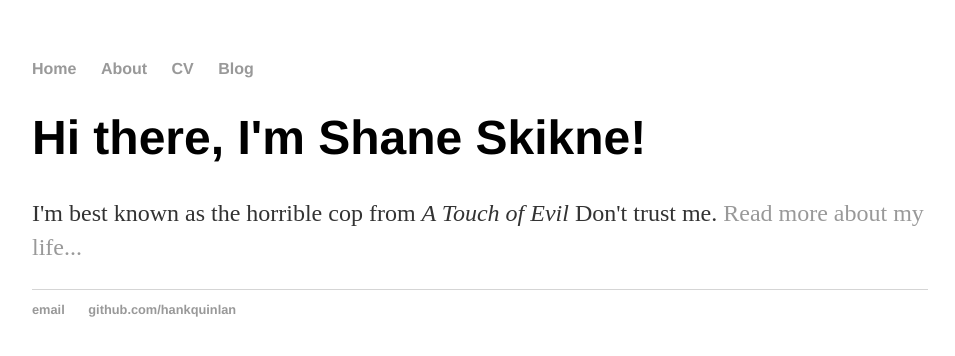
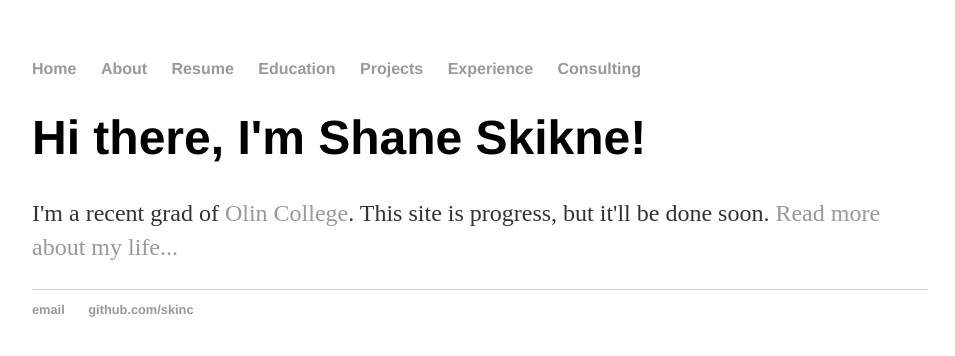
Before and after one commit to Skinc/other, a Jekyll site: the page built from index.html, in a window 1280 px wide. Shown: the top 356 px of the page, without its empty margins (160-1115 px from the left). Built offline with Jekyll 4.4.1, drawn with Linux system fonts in a browser that asks for light colours.

Commit message:
Basic Adds to site

```diff
--- a/_layouts/default.html
+++ b/_layouts/default.html
@@ -10,8 +10,12 @@
 	    		<ul>
 	        		<li><a href="/">Home</a></li>
 		        	<li><a href="/about">About</a></li>
-	        		<li><a href="/cv">CV</a></li>
-	        		<li><a href="/blog">Blog</a></li>
+	        		<li><a href="/cv">Resume</a></li>
+	        		<li><a href="/education">Education</a></li>
+	        		<li><a href="/projects">Projects</a></li>
+	        		<li><a href="/experience">Experience</a></li>
+	        		<li><a href="/Consulting">Consulting</a></li>
+
 	    		</ul>
 			</nav>
 			<div class="container">
@@ -21,8 +25,8 @@
 			</div><!-- /.container -->
 			<footer>
 	    		<ul>
-	        		<li><a href="mailto:hankquinlanhub@gmail.com">email</a></li>
-	        		<li><a href="https://github.com/hankquinlan">github.com/hankquinlan</a></li>
+	        		<li><a href="mailto:ShaneSkikne@gmail.com">email</a></li>
+	        		<li><a href="https://github.com/skinc">github.com/skinc</a></li>
 				</ul>
 			</footer>
 		</body>
--- a/index.html
+++ b/index.html
@@ -4,5 +4,7 @@ title: Shane Skikne, Horrible Cop
 ---
 <div class="blurb">
 	<h1>Hi there, I'm Shane Skikne!</h1>
-	<p>I'm best known as the horrible cop from <em>A Touch of Evil</em> Don't trust me. <a href="/about">Read more about my life...</a></p>
+	<p>I'm a recent grad of  <a href="https://www.olin.edu">Olin College</a>. This site is progress, but it'll be done soon.
+		<a href="/about">Read more about my life...</a>
+	</p>
 </div><!-- /.blurb -->
```
